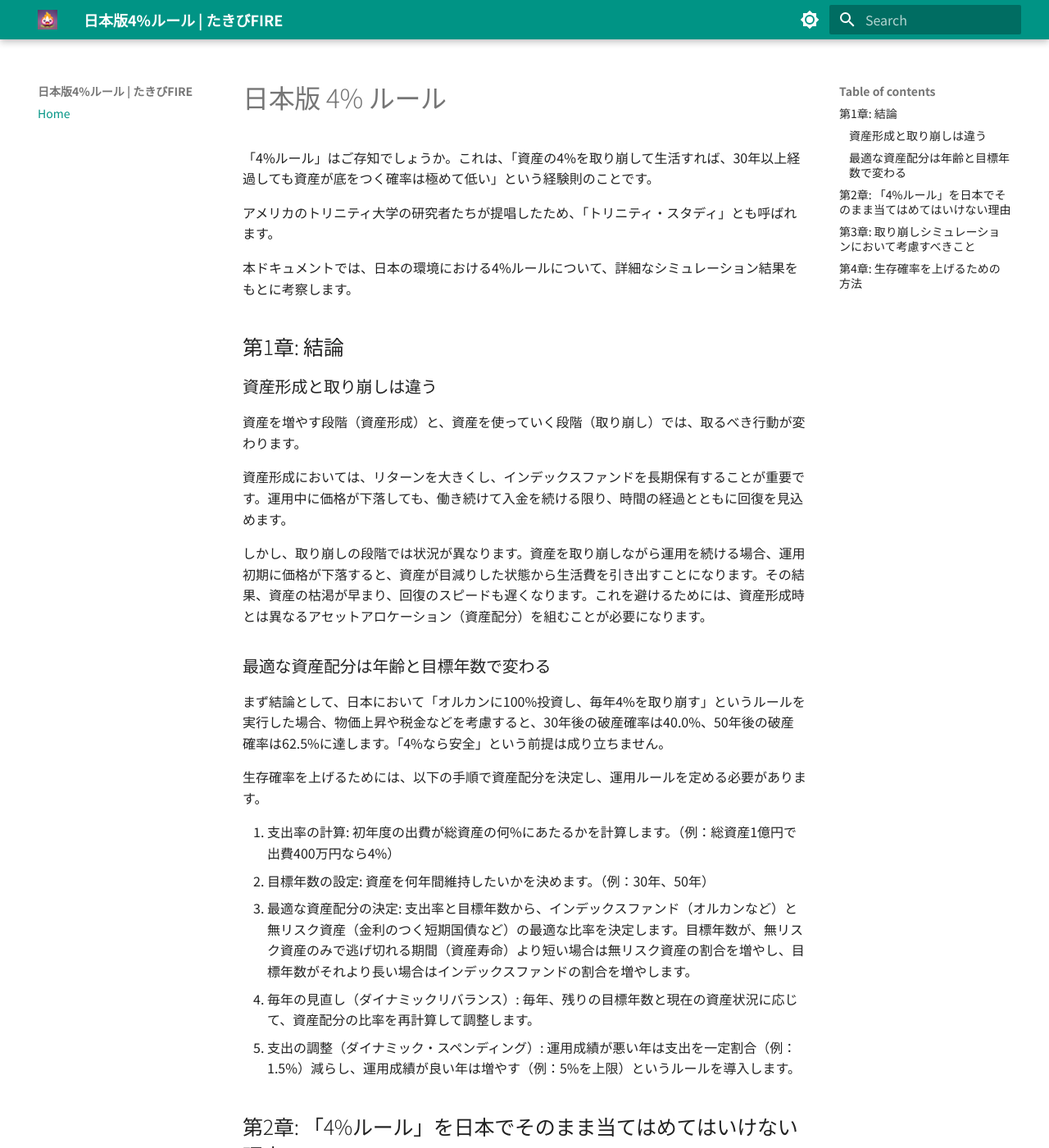
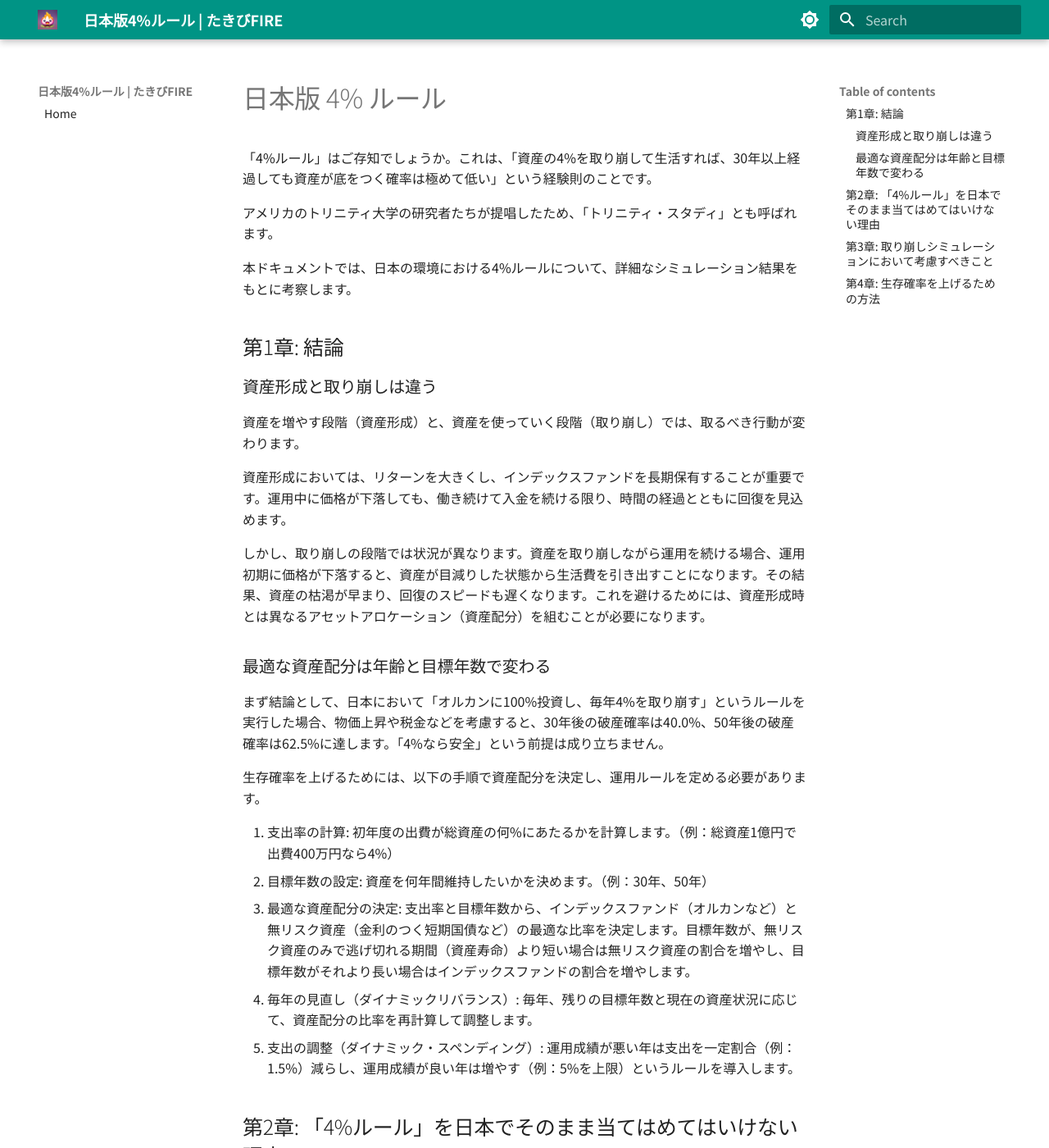
Before and after one commit to TakibiFire/JapaneseTrinityStudy, an MkDocs documentation site: the page built from docs/index.md, in a window 1280 px wide and 1400 px high. Shown: the whole window at 82% size. Built offline with MkDocs 1.6.1 and Material for MkDocs 9.7.7, drawn with Linux system fonts in a browser that asks for light colours.

Commit message:
feat(docs): migrate from MkDocs to Zensical and refine UI
- Replace MkDocs with Zensical (0.0.27) for faster, future-proof builds.
- Update `commands.sh` for Zensical and add automatic port 8000 cleanup.
- Refine `extra.css` to restore design standards on Zensical's modern layout:
    - Restore teal header background and white text/icons.
    - Implement rounded gray hover backgrounds for sidebar navigation.
    - Hide search keyboard shortcuts and fix active link transparency.
- Update `mkdocs.yml` for Zensical YAML compatibility.
- Update `README.md` with migration notes and technical trade-offs.

```diff
--- a/docs/stylesheets/extra.css
+++ b/docs/stylesheets/extra.css
@@ -19,12 +19,34 @@
 }
 
 .md-nav__link {
-  border-radius: 0.1rem;
+  border-radius: 0.5rem;
+  padding-left: 0.4rem;
+  padding-right: 0.4rem;
   transition: background-color 125ms;
 }
 
 .md-nav__link:hover {
-  background-color: var(--md-accent-fg-color--transparent);
+  background-color: var(--md-default-fg-color--lightest) !important;
+}
+
+/* Zensical modern theme overrides for classic look */
+.md-header {
+  background-color: var(--md-primary-fg-color);
+  color: var(--md-primary-bg-color);
+}
+.md-header .md-icon,
+.md-header .md-search__button {
+  color: var(--md-primary-bg-color) !important;
+}
+.md-search__button:before {
+  background-color: var(--md-primary-bg-color) !important;
+}
+.md-search__button:after {
+  display: none !important;
+}
+.md-nav__link--active {
+  background: transparent !important;
+  color: var(--md-typeset-color) !important;
 }
 
 /* ページ遷移アニメーション */
--- a/mkdocs.yml
+++ b/mkdocs.yml
@@ -79,7 +79,6 @@
       strip_comments: true
   - toc:
       permalink: true
-      slugify: !!python/object/apply:pymdownx.slugs.slugify {kwds: {case: lower}}
 
 extra_javascript:
   - javascripts/mathjax.js
```
Also changed, not shown: README.md (+7 -2 lines), 1 other file.
